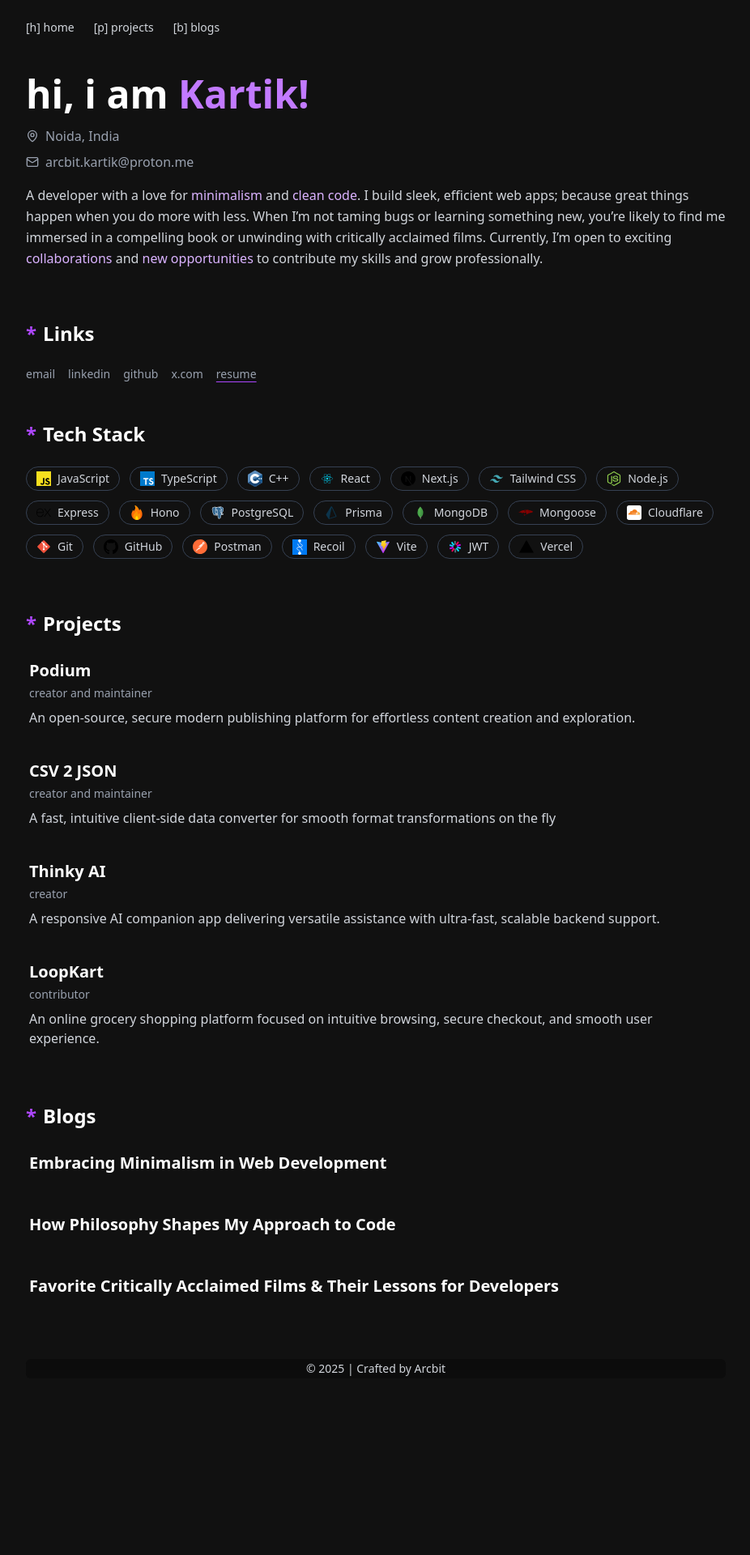
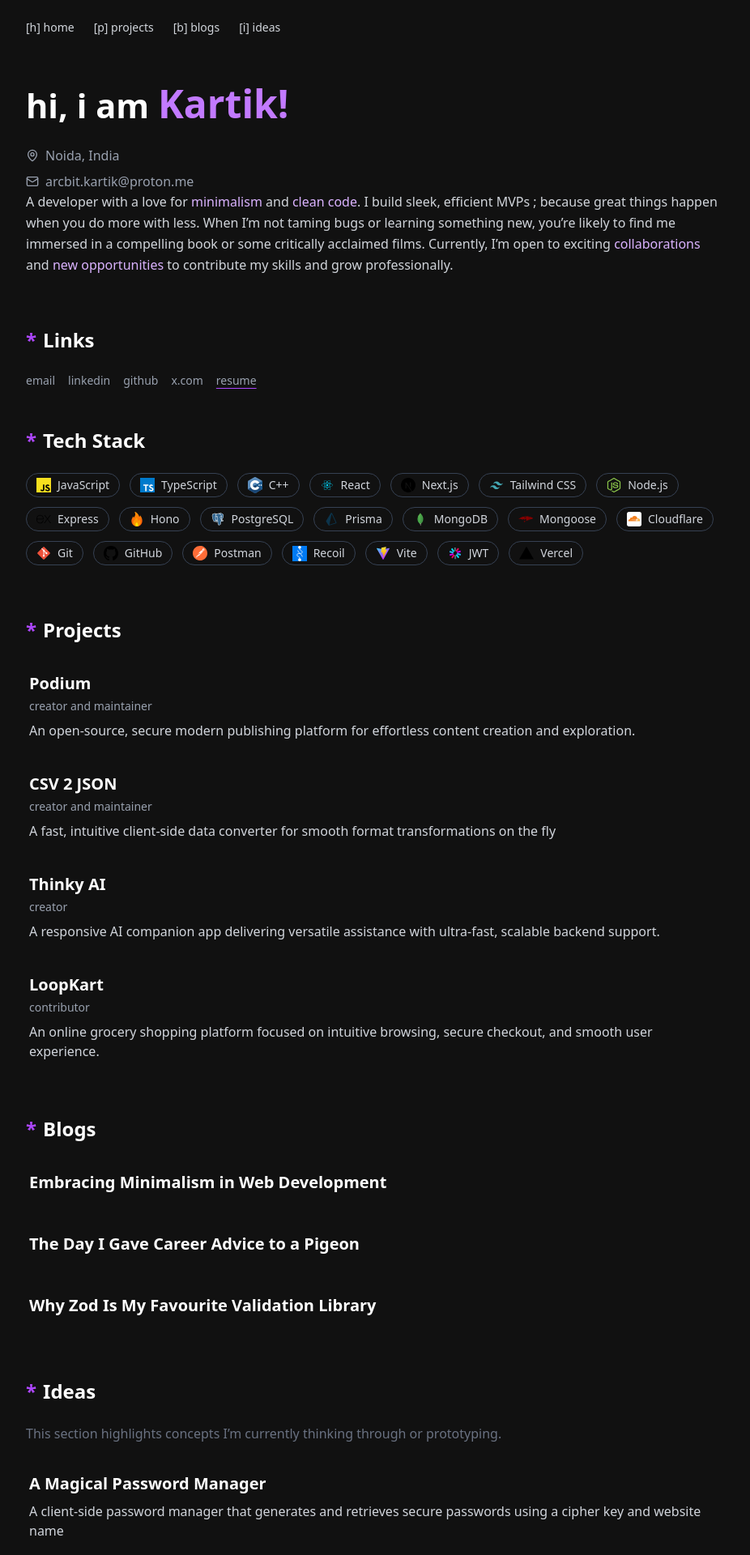
Before and after one commit to kartiktyagi2001/portfolio, a Next.js app: page / in a window 1280 px wide. Shown: the top 1920 px of the page at 81% size, without its empty margins (176-1102 px from the left). Before the commit the page ends 1726 px from the top, so only its background shows below. Built offline with nearby package versions, Linux system fonts and the light colour scheme.

Commit message:
added ideas section

```diff
--- a/src/app/page.tsx
+++ b/src/app/page.tsx
@@ -1,53 +1,9 @@
 import { Header } from "@/components/header";
+import { blogItems, ideas, projectItems } from "@/components/items";
 import { Links } from "@/components/links";
 import { List } from "@/components/list";
 import { TechStack } from "@/components/stack";
 
-const projectItems = [
-  {
-    title: "Podium",
-    role: "creator and maintainer",
-    description:
-      "An open-source, secure modern publishing platform for effortless content creation and exploration.",
-    href: "https://podium-sand.vercel.app/",
-  },
-  {
-    title: "CSV 2 JSON",
-    role: "creator and maintainer",
-    description: "A fast, intuitive client-side data converter for smooth format transformations on the fly",
-    href: "https://csv2json-sooty.vercel.app/",
-  },
-  {
-    title: "Thinky AI",
-    role: "creator",
-    description: "A responsive AI companion app delivering versatile assistance with ultra-fast, scalable backend support.",
-    href: "https://thinkyai.vercel.app/",
-  },
-  {
-    title: "LoopKart",
-    role: "contributor",
-    description: "An online grocery shopping platform focused on intuitive browsing, secure checkout, and smooth user experience.",
-    href: "",
-  },
-]
-
-const blogItems = [
-  {
-    title: "Embracing Minimalism in Web Development",
-    href: "",
-    type: "blog",
-  },
-  {
-    title: "How Philosophy Shapes My Approach to Code",
-    href: "",
-    type: "blog",
-  },
-  {
-    title: "Favorite Critically Acclaimed Films & Their Lessons for Developers",
-    href: "",
-    type: "blog",
-  },
-];
 
 export default function Home(){
   return (
@@ -65,7 +21,17 @@
       <section id="blogs">
         <List
           title="Blogs"
+          type="blogs"
           items={blogItems}
+        />
+      </section>
+
+      <section id="ideas">
+        <List
+          title="Ideas"
+          type="idea"
+          about="This section highlights concepts I’m currently thinking through or prototyping."
+          items={ideas}
         />
       </section>
 
--- a/src/components/header.tsx
+++ b/src/components/header.tsx
@@ -3,10 +3,10 @@
 
 export function Header() {
   return (
-    <header className="mb-16 space-y-4">
-      <h1 className="text-5xl font-bold mb-4 animate-fade-in text-white">
-        <span className="inline-block">
-          hi, i am <span className="text-purple-400"><ScrambleText fromText="Arcbit" toText="Kartik" delay={700} />!</span>
+    <header className="mb-16 space-y-">
+      <h1 className=" font-bold mb-4 animate-fade-in text-white">
+        <span className="inline-block text-[2.6rem]">
+          hi, i am <span className="text-purple-400 text-[3rem]"><ScrambleText fromText="Arcbit" toText="Kartik" delay={700} />!</span>
         </span>
       </h1>
 
@@ -22,7 +22,7 @@
       </div>
 
       <p className="leading-relaxed animate-fade-in-up">
-        A developer with a love for <span className="text-purple-300">minimalism</span> and <span className="text-purple-300">clean code</span>. I build sleek, efficient web apps; because great things happen when you do more with less. When I’m not taming bugs or learning something new, you’re likely to find me immersed in a compelling book or unwinding with critically acclaimed films. Currently, I’m open to exciting <span className="text-purple-300">collaborations</span> and <span className="text-purple-300">new opportunities</span> to contribute my skills and grow professionally.
+        A developer with a love for <span className="text-purple-300">minimalism</span> and <span className="text-purple-300">clean code</span>. I build sleek, efficient MVPs ; because great things happen when you do more with less. When I’m not taming bugs or learning something new, you’re likely to find me immersed in a compelling book or some critically acclaimed films. Currently, I’m open to exciting <span className="text-purple-300">collaborations</span> and <span className="text-purple-300">new opportunities</span> to contribute my skills and grow professionally.
       </p>
 
       <div>
--- /dev/null
+++ b/src/components/items.tsx
@@ -0,0 +1,66 @@
+// import { Herr_Von_Muellerhoff } from "next/font/google";
+
+
+export const projectItems = [
+  {
+    title: "Podium",
+    role: "creator and maintainer",
+    description:
+      "An open-source, secure modern publishing platform for effortless content creation and exploration.",
+    href: "https://podium-sand.vercel.app/",
+  },
+  {
+    title: "CSV 2 JSON",
+    role: "creator and maintainer",
+    description: "A fast, intuitive client-side data converter for smooth format transformations on the fly",
+    href: "https://csv2json-sooty.vercel.app/",
+  },
+  {
+    title: "Thinky AI",
+    role: "creator",
+    description: "A responsive AI companion app delivering versatile assistance with ultra-fast, scalable backend support.",
+    href: "https://thinkyai.vercel.app/",
+  },
+  {
+    title: "LoopKart",
+    role: "contributor",
+    description: "An online grocery shopping platform focused on intuitive browsing, secure checkout, and smooth user experience.",
+    href: "",
+  },
+]
+
+export const blogItems = [
+  {
+    title: "Embracing Minimalism in Web Development",
+    href: "https://podium-sand.vercel.app/blog/9ebe19aa-d27d-4f7d-aa8f-9abe36fadb82",
+    type: "blog",
+  },
+  {
+    title: "The Day I Gave Career Advice to a Pigeon",
+    href: "https://podium-sand.vercel.app/blog/6c71bedd-005a-42ea-918f-835623e6bbba",
+    type: "blog",
+  },
+  {
+    title: "Why Zod Is My Favourite Validation Library",
+    href: "https://podium-sand.vercel.app/blog/f1b74c1d-b0b2-4b45-9cf9-5d7d0a31bc59",
+    type: "blog",
+  },
+];
+
+export const ideas = [
+  {
+    title: "A Magical Password Manager",
+    description: "A client-side password manager that generates and retrieves secure passwords using a cipher key and website name",
+    href: ""
+  },
+  {
+    title: "A Web Monitoring Tool",
+    description: "A comprehensive web monitoring tool that tracks uptime, TTFB, and performance metrics ensuring reliability",
+    href: "" //because not having href messes around with List type and throws err, besides it might be useful later.
+  },
+  {
+    title: "An AI Assistant",
+    description: "Assistant that integrates with Google Calendar, Keep, and Gmail to manage schedules, notes, and emails",
+    href: ""
+  },
+];
--- a/src/components/list.tsx
+++ b/src/components/list.tsx
@@ -13,19 +13,22 @@
   title: string
   items: Item[]
   type?: string
+  about?: string
 }
 
 export function List({
   title,
   items,
   type,
+  about
 }: ListProps) {
   return (
     <section className="mb-16 animate-fade-in-up">
       <h2 className="text-2xl font-bold mb-6 flex items-center text-white">
         <span className="text-accent mr-2"><span className="text-purple-500">*</span></span> {title}
       </h2>
-      <div className="space-y-8">
+      <span className="text-gray-500">{about}</span>
+      <div className="space-y-8 mt-8">
         {items.map((item) => (
           <div key={item.title} className="group p-1 rounded-md">
             <Link href={item.href} target="_blank">
--- a/src/components/navbar.tsx
+++ b/src/components/navbar.tsx
@@ -16,6 +16,7 @@
         case "h": targetId = "home"; break
         case "b": targetId = "blogs"; break
         case "p": targetId = "projects"; break
+        case "i": targetId = "ideas"; break
       }
 
       if (targetId) {
@@ -48,6 +49,12 @@
         >
           [b] blogs
         </a>
+        <a
+          href="#ideas"
+          className="hover:text-purple-500 transition-colors duration-200"
+        >
+          [i] ideas
+        </a>
       </div>
     </nav>
   )
--- a/src/components/scramble.tsx
+++ b/src/components/scramble.tsx
@@ -1,7 +1,7 @@
 "use client"
 import { useEffect, useState } from "react"
 
-const letters = "ABCDEFGHIJKLMNOPQRSTUVWXYZabcdefghijklmnopqrstuvwxyz"
+const letters = "AIKTabcdefghijklmonpqrstuvwxyz"
 
 export function ScrambleText({
   fromText,
@@ -14,7 +14,7 @@
 }) {
   const [displayText, setDisplayText] = useState(fromText)
 
-  //i did not write this logic
+  //i did not write this logic, chatgpt did :)
   useEffect(() => {
     const timeout = setTimeout(() => {
       let iteration = 0
```
